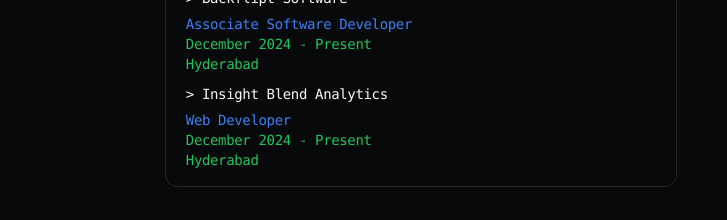
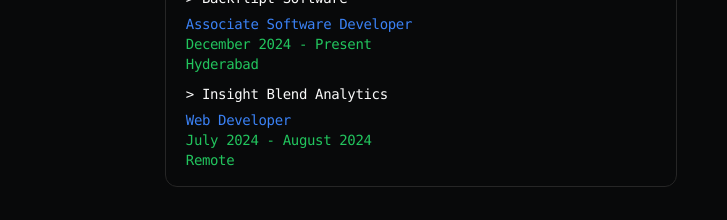
Before and after one commit to Viswanathnani12/Portfolio, a Next.js app: page / in a window 1280 px wide. Shown: the part 1460-1680 px from the top of the page, without its empty margins (276-1003 px from the left). Built offline with nearby package versions, Linux system fonts and the light colour scheme.

Commit message:
edited insight info in experience section

```diff
--- a/src/components/Experience.tsx
+++ b/src/components/Experience.tsx
@@ -25,10 +25,10 @@
             <span>Web Developer</span>
           </AnimatedSpan>
           <AnimatedSpan delay={2000} className="text-green-500">
-            <span>December 2024 - Present</span>
+            <span>July 2024 - August 2024</span>
           </AnimatedSpan>
           <AnimatedSpan delay={2500} className="text-green-500">
-            <span>Hyderabad</span>
+            <span>Remote</span>
           </AnimatedSpan>
         </div>
       </Terminal>
```
